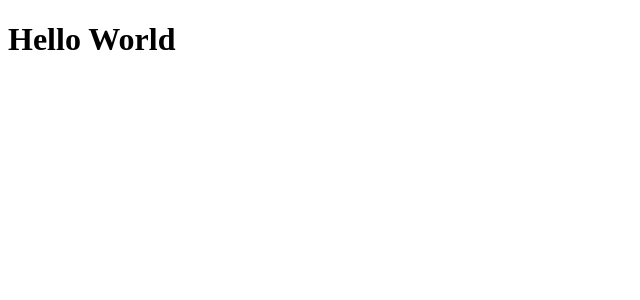
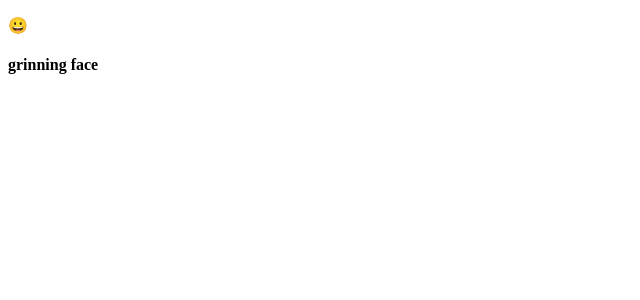
Before and after one commit to liliboxer/emoji-search, a React app: page / in a window 1280 px wide. Shown: the top 300 px of the page, without its empty margins (0-640 px from the left). Built offline with nearby package versions, Linux system fonts and the light colour scheme.

Commit message:
statically rendered emoji component

```diff
--- a/src/components/App.js
+++ b/src/components/App.js
@@ -1,5 +1,6 @@
 import React from 'react';
+import Emoji from './Emoji';
 
 export default function App() {
-  return <h1>Hello World</h1>;
+  return <Emoji emoji="😀" name="grinning face"/>;
 }
--- a/src/components/Emoji.js
+++ b/src/components/Emoji.js
@@ -1,12 +1,18 @@
 import React from 'react';
 import PropTypes from 'prop-types';
 
-function Emoji() {
-
+function Emoji({ emoji, name }) {
+  return (
+    <>
+      <p>{emoji}</p>
+      <h4>{name}</h4>
+    </>
+  );
 }
 
 Emoji.propTypes = {
-
+  emoji: PropTypes.string.isRequired,
+  name: PropTypes.string.isRequired
 };
 
 export default Emoji;
```
